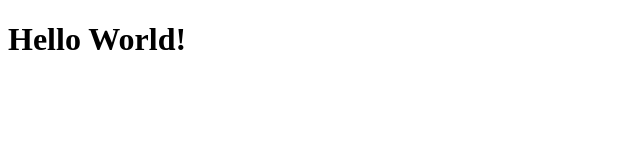
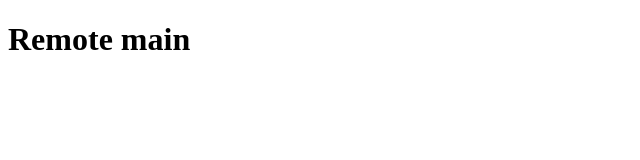
Before and after one commit to eugene-vanyan/test, a plain HTML site: page data_sources/index.html in a window 1280 px wide. Shown: the whole page, without its empty margins (0-640 px from the left). Drawn offline with Linux system fonts and the light colour scheme.

Commit message:
Update index.html

```diff
--- a/data_sources/index.html
+++ b/data_sources/index.html
@@ -6,6 +6,6 @@
     <title>Document</title>
 </head>
 <body>
-    <h1>Hello World!</h1>
+    <h1>Remote main</h1>
 </body>
 </html>
```
